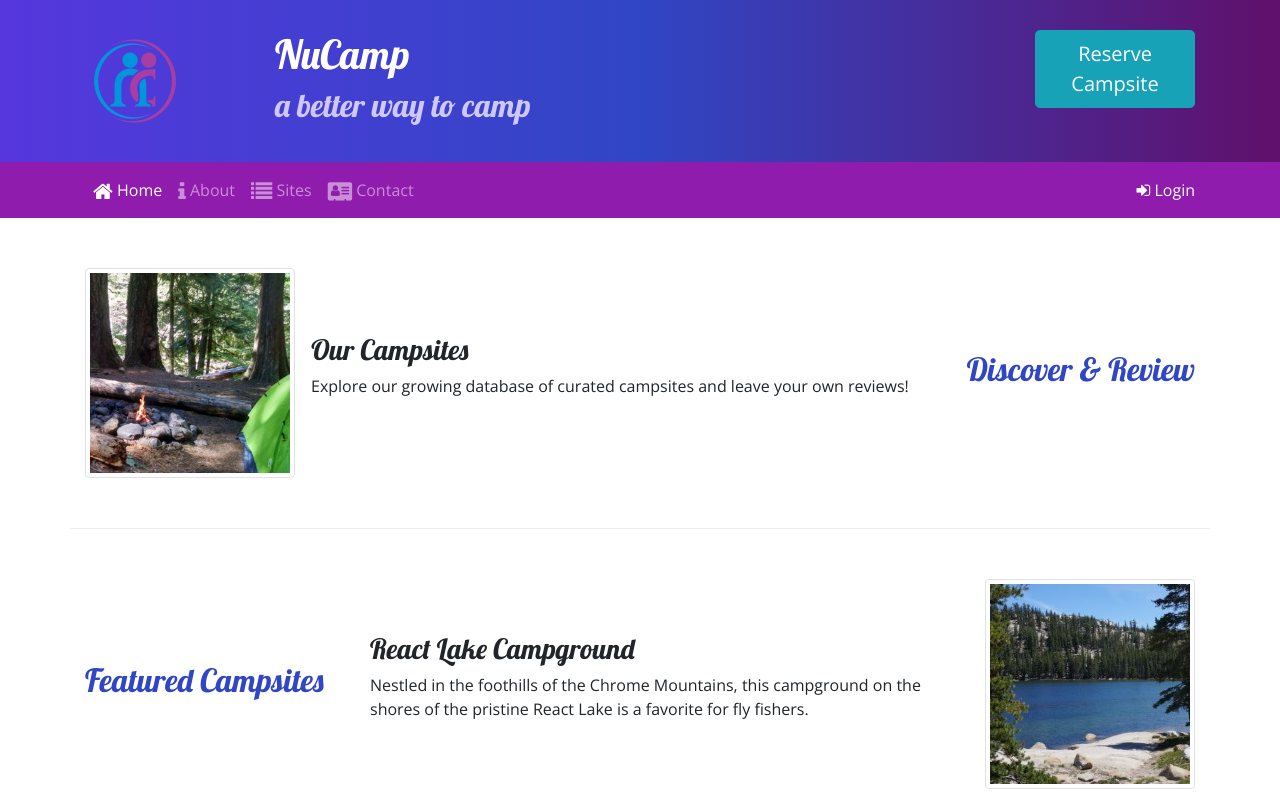
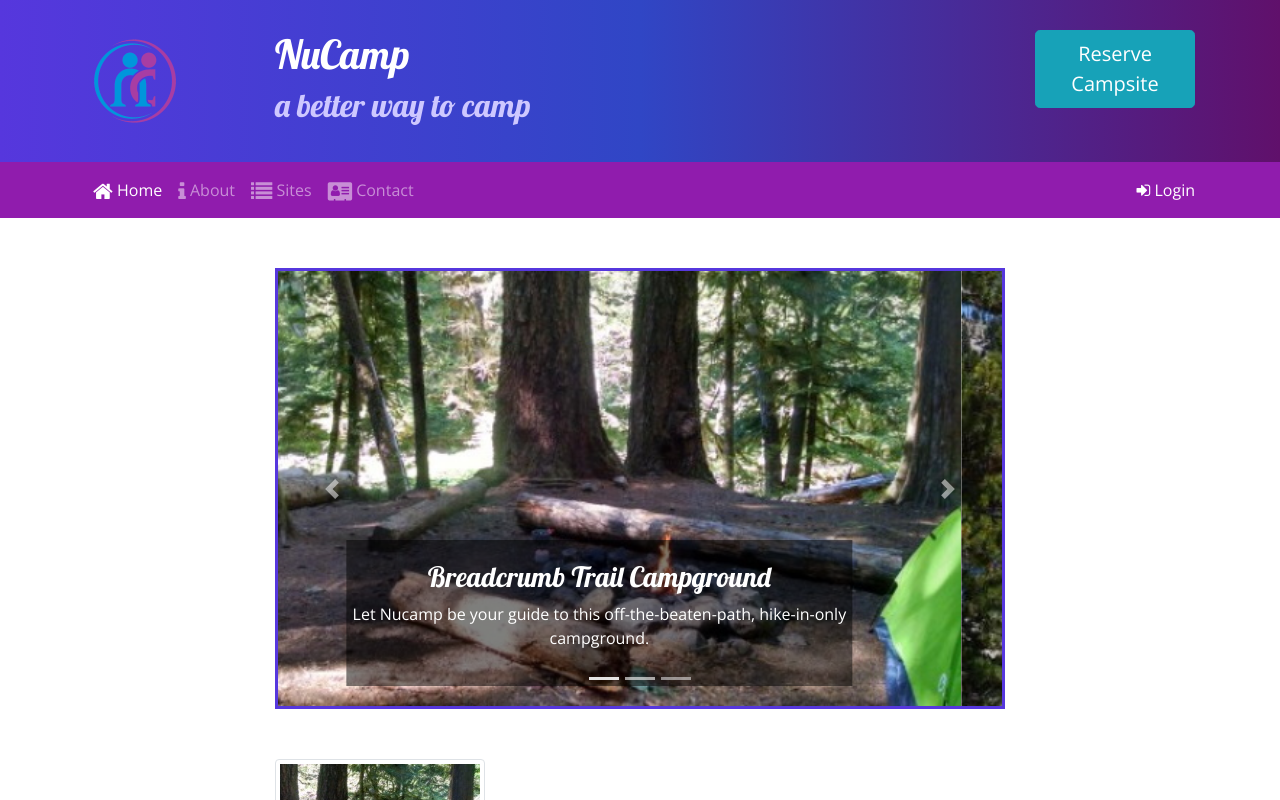
Before and after one commit to rixanne/nucamp, a website: page index.html in a window 1280 px wide. Shown: the top 800 px of the page. Drawn offline with nearby package versions, Linux system fonts and the light colour scheme.

Commit message:
Carousel

```diff
--- a/css/styles.css
+++ b/css/styles.css
@@ -42,3 +42,10 @@ header h2 {
     border-top: none;
     padding: 10px;
 }
+.carousel-caption {
+    background-color: rgba(0, 0, 0, 0.5);
+}
+
+.carousel {
+    border: solid #5637DD;
+}
--- a/index.html
+++ b/index.html
@@ -159,6 +159,53 @@
     </div>
 
     <div class="container">
+
+        <div class="row row-content">
+            <div class="col-md-8 mx-auto">
+                <div id="homeCarousel" class="carousel slide" data-ride="carousel">
+                    <ol class="carousel-indicators">
+                        <li data-target="#homeCarousel" data-slide-to="0" class="active"></li>
+                        <li data-target="#homeCarousel" data-slide-to="1"></li>
+                        <li data-target="#homeCarousel" data-slide-to="2"></li>
+                    </ol>
+                    <div class="carousel-inner">
+                        <div class="carousel-item active">
+                            <img class="d-block w-100" src="img/breadcrumb-trail.jpg"
+                                alt="Breadcrumb Trail Campground" />
+                            <div class="carousel-caption">
+                                <h3>Breadcrumb Trail Campground</h3>
+                                <p class="d-none d-sm-block">Let Nucamp be your guide to this off-the-beaten-path,
+                                    hike-in-only campground.</p>
+                            </div>
+                        </div>
+                        <div class="carousel-item">
+                            <img class="d-block w-100" src="img/react-lake.jpg" alt="React Lake Campground" />
+                            <div class="carousel-caption">
+                                <h3>React Lake Campground</h3>
+                                <p class="d-none d-sm-block">Nestled in the foothills of the Chrome Mountains, this
+                                    campground on the shores of the pristine React Lake is a favorite for fly fishers.
+                                </p>
+                            </div>
+                        </div>
+                        <div class="carousel-item">
+                            <img class="d-block w-100" src="img/chrome-river.jpg" alt="Chrome River Campground" />
+                            <div class="carousel-caption">
+                                <h3>Chrome River Campground</h3>
+                                <p class="d-none d-sm-block">Spend a few sunny days and starry nights beneath a canopy
+                                    of old-growth firs at this enchanting spot by the Chrome River.</p>
+                            </div>
+                        </div>
+                    </div>
+                    <a class="carousel-control-prev" href="#homeCarousel" role="button" data-slide="prev">
+                        <span class="carousel-control-prev-icon"></span>
+                        <span class="sr-only">Previous</span>
+                    </a>
+                    <a class="carousel-control-next" href="#homeCarousel" role="button" data-slide="next">
+                        <span class="carousel-control-next-icon"></span>
+                        <span class="sr-only">Next</span>
+                    </a>
+                </div>
+
                     <div class="row row-content align-items-center">
                         <div class="col-sm-4 order-sm-last col-md-3">
                             <h2 class="text-sm-right">Discover & Review</h2>
@@ -169,7 +216,8 @@
                                     alt="Breadcrumb Trail" />
                                 <div class="media-body align-self-center">
                                     <h3>Our Campsites</h3>
-                        <p class="d-none d-sm-block">Explore our growing database of curated campsites and leave your
+                                    <p class="d-none d-sm-block">Explore our growing database of curated campsites
+                                        and leave your
                                         own reviews!</p>
                                 </div>
                             </div>
@@ -184,10 +232,12 @@
                             <div class="media">
                                 <div class="media-body align-self-center">
                                     <h3>React Lake Campground</h3>
-                        <p class="d-none d-sm-block">Nestled in the foothills of the Chrome Mountains, this campground
+                                    <p class="d-none d-sm-block">Nestled in the foothills of the Chrome Mountains,
+                                        this campground
                                         on the shores of the pristine React Lake is a favorite for fly fishers.</p>
                                 </div>
-                    <img class="d-flex ml-3 img-thumbnail" src="img/react-lake-thumb.jpg" alt="React Lake Campground" />
+                                <img class="d-flex ml-3 img-thumbnail" src="img/react-lake-thumb.jpg"
+                                    alt="React Lake Campground" />
                             </div>
                         </div>
                     </div>
@@ -198,10 +248,12 @@
                         </div>
                         <div class="col">
                             <div class="media">
-                    <img class="d-flex mr-3 img-thumbnail" src="img/bootstrap-thumb.png" alt="Bootstrap Outfitters" />
+                                <img class="d-flex mr-3 img-thumbnail" src="img/bootstrap-thumb.png"
+                                    alt="Bootstrap Outfitters" />
                                 <div class="media-body align-self-center">
                                     <h3>Bootstrap Outfitters</h3>
-                        <p class="d-none d-sm-block">Bootstrap Outfitters supplies you with gear you need at prices you
+                                    <p class="d-none d-sm-block">Bootstrap Outfitters supplies you with gear you
+                                        need at prices you
                                         can't beat.</p>
                                 </div>
                             </div>
@@ -232,7 +284,8 @@
                                             class="fa fa-youtube"></i></a>
                                 </div>
                                 <div class="col-sm-4 text-center">
-                        <a role="button" class="btn btn-link" href="tel:+12065551234"><i class="fa fa-phone"></i>
+                                    <a role="button" class="btn btn-link" href="tel:+12065551234"><i
+                                            class="fa fa-phone"></i>
                                         1-206-555-1234</a><br />
                                     <a role="button" class="btn btn-link" href="mailto:campsites@nucamp.co"><i
                                             class="fa fa-envelope-o"></i> campsites@nucamp.co</a>
```
Lines whose indentation alone changed are shown as unchanged.
